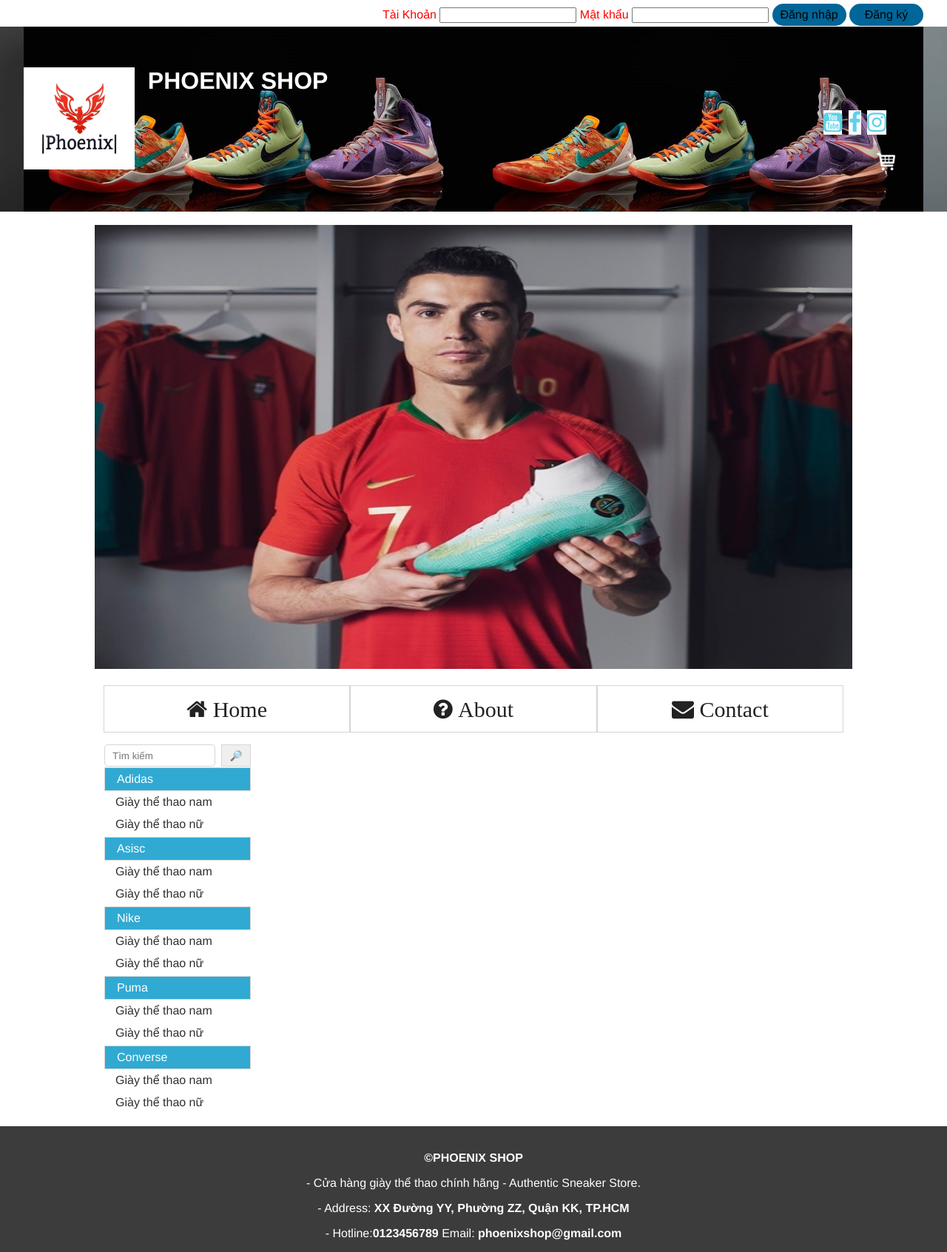
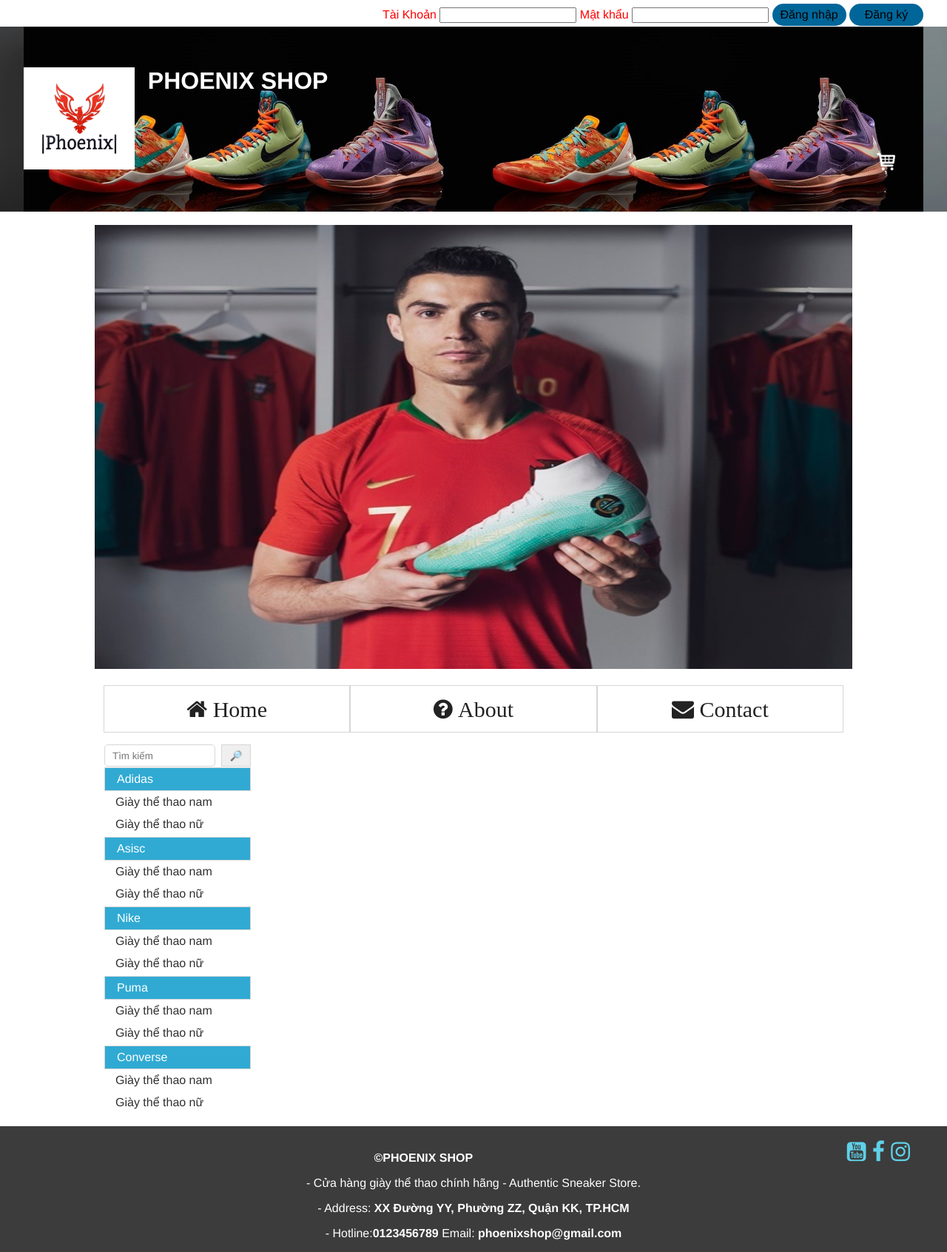
Before and after one commit to huugiang1204/web1, a plain HTML site: page index.html in a window 1280 px wide. Shown: the whole page at 74% size. Drawn offline with Linux system fonts and the light colour scheme.

Commit message:
Add files via upload

```diff
--- a/css/style.css
+++ b/css/style.css
@@ -80,7 +80,8 @@ body {
 	margin: 0 auto;
 	background: url(logo/bg1.jpg);
 			}
-.icontop {
+.icon
+{
 	margin-right:50px;
 	float:right;
 	font-size:30px;
--- a/index.html
+++ b/index.html
@@ -23,11 +23,7 @@
 		  <div id="logo-container">
 			<i style="float:left"><a href="index.html"><img src="logo/logo1.png" width="150px" height="138px" /></i></a><h1>&nbsp PHOENIX SHOP</h1>
 			</div>
-    <div class=" icontop">
-          	<a href="https://www.youtube.com/?gl=VN" target="_blank"><span style="background:white; color: #5fd1e8" ><i class="fa fa-youtube-square" id="youtube" title="Theo dõi kênh chúng tôi trên Youtube"></i></a>
-            <a href="https://www.facebook.com/hieuchinhung1999" target="_blank"><span style="background:white; color: #5fd1e8"><i class="fa fa-facebook-f" id="facebook" title="Theo dõi chúng tôi trên Facebook"></i></a>
-            <a href="https://www.instagram.com/trinh.duc.hieu" target="_blank"><span style="background:white; color: #5fd1e8"><i class="fa fa-instagram" id="instagram" title="Theo dõi chúng tôi trên Instagram"></i></a>
-            </div>
+
 		  </div>
 
 		</header>
@@ -123,6 +119,14 @@
 
 		<footer id = "footer">
 		<br>
+		 <div class=" icon">
+          	<a href="https://www.youtube.com/?gl=VN" target="_blank"><span style= "color: #5fd1e8" ><i class="fa fa-youtube-square"
+          		id="youtube" title="Theo dõi kênh chúng tôi trên Youtube"></i></a>
+            <a href="https://www.facebook.com/hieuchinhung1999" target="_blank"><span style= "color: #5fd1e8"><i class="fa fa-facebook-f"
+            	id="facebook" title="Theo dõi chúng tôi trên Facebook"></i></a>
+            <a href="https://www.instagram.com/trinh.duc.hieu" target="_blank"><span style="color: #5fd1e8"><i class="fa fa-instagram"
+            	id="instagram" title="Theo dõi chúng tôi trên Instagram"></i></a>
+            </div>
 		<p><strong>©PHOENIX SHOP</strong></p>
 		<p>- Cửa hàng giày thể thao chính hãng - Authentic Sneaker Store.</p>
 		<p>- Address: <strong>XX Đường YY,  Phường ZZ, Quận KK, TP.HCM</strong></p>
```
